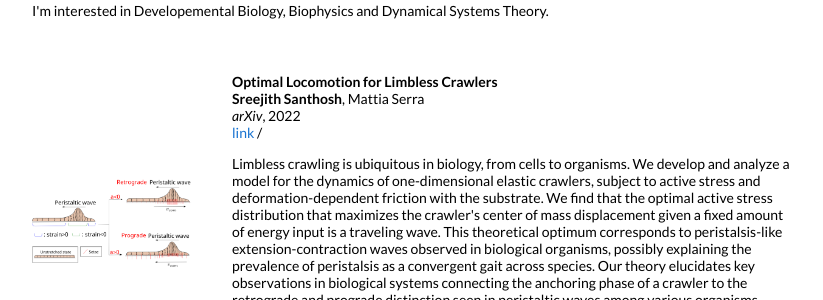
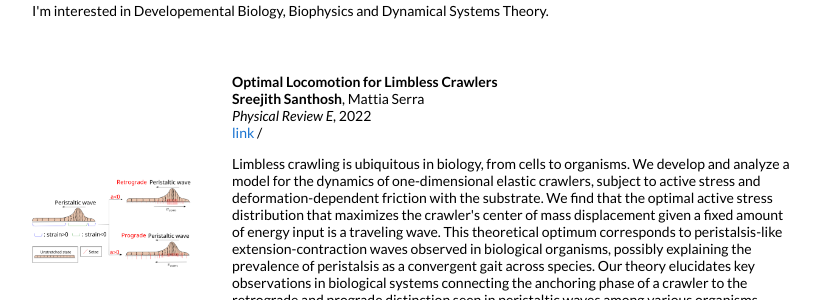
Before and after one commit to SreejithSanthosh/sreejithsanthosh.github.io, a Jekyll site: the page built from _posts/2022-6-15-OptimalWorm.markdown, in a window 1280 px wide. Shown: the part 483-783 px from the top of the page, without its empty margins (228-1051 px from the left). Built offline with Jekyll 4.4.1, drawn with Linux system fonts in a browser that asks for light colours.

Commit message:
Converting journal name of OptimalWorm to PRE

```diff
--- a/_posts/2022-6-15-OptimalWorm.markdown
+++ b/_posts/2022-6-15-OptimalWorm.markdown
@@ -5,7 +5,7 @@ image: /images/worm.png
 categories: research
 author: "Sreejith Santhosh"
 authors: "<strong>Sreejith Santhosh</strong>, Mattia Serra"
-venue: arXiv
-link: https://arxiv.org/abs/2206.03976
+venue: Physical Review E
+link: https://journals.aps.org/pre/pdf/10.1103/PhysRevE.106.024610
 excerpt: "Limbless crawling is ubiquitous in biology, from cells to organisms. We develop and analyze a model for the dynamics of one-dimensional elastic crawlers, subject to active stress and deformation-dependent friction with the substrate. We find that the optimal active stress distribution that maximizes the crawler's center of mass displacement given a fixed amount of energy input is a traveling wave. This theoretical optimum corresponds to peristalsis-like extension-contraction waves observed in biological organisms, possibly explaining the prevalence of peristalsis as a convergent gait across species. Our theory elucidates key observations in biological systems connecting the anchoring phase of a crawler to the retrograde and prograde distinction seen in peristaltic waves among various organisms. Using our optimal gait solution, we derive a scaling relation between the crawling speed and body mass, explaining experiments on earthworms with three orders of magnitude body mass variations. Our results offer insights and tools for optimal bioinspired crawling robots design with finite battery capacity."
 ---
```
Also changed, not shown: 2 other files.
